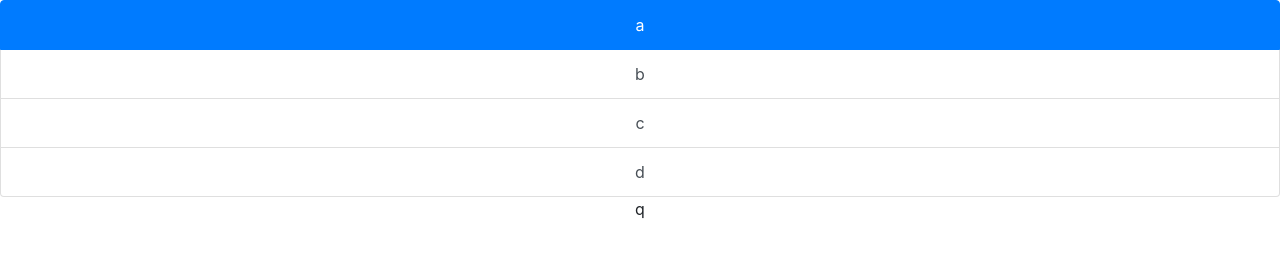
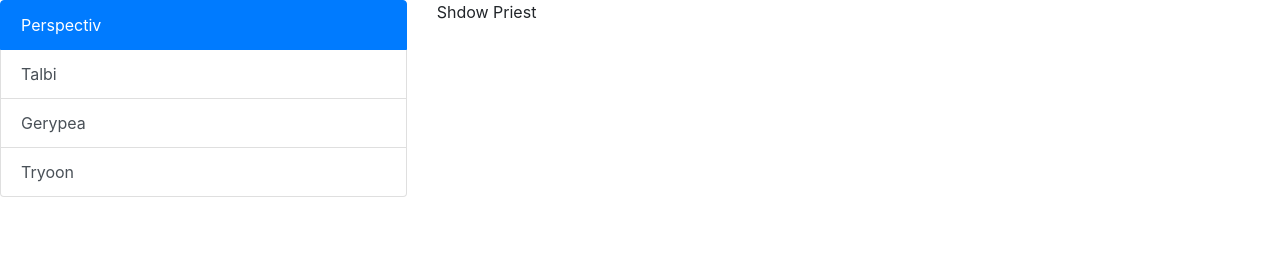
Before and after one commit to Forradalom/Forradalom.github.io, a plain HTML site: page index.html in a window 1280 px wide. Drawn offline with nearby package versions, Linux system fonts and the light colour scheme.

Commit message:
Update index.html

```diff
--- a/index.html
+++ b/index.html
@@ -7,19 +7,24 @@
     <title>Comp</title>
     <link rel="stylesheet" href="https://cdn.jsdelivr.net/npm/bootstrap@4.0.0/dist/css/bootstrap.min.css" integrity="sha384-Gn5384xqQ1aoWXA+058RXPxPg6fy4IWvTNh0E263XmFcJlSAwiGgFAW/dAiS6JXm" crossorigin="anonymous">
 </head>
-<body class="text-center">
-<div class="list-group" id="myList" role="tablist">
-  <a class="list-group-item list-group-item-action active" data-toggle="list" href="#1" role="tab">a</a>
-  <a class="list-group-item list-group-item-action" data-toggle="list" href="#2" role="tab">b</a>
-  <a class="list-group-item list-group-item-action" data-toggle="list" href="#3" role="tab">c</a>
-  <a class="list-group-item list-group-item-action" data-toggle="list" href="#4" role="tab">d</a>
-</div>
-
-<div class="tab-content">
-  <div class="tab-pane active" id="1" role="tabpanel">q</div>
-  <div class="tab-pane" id="2" role="tabpanel">w</div>
-  <div class="tab-pane" id="3" role="tabpanel">e</div>
-  <div class="tab-pane" id="4" role="tabpanel">r</div>
+<body>
+<div class="row">
+  <div class="col-4">
+    <div class="list-group" id="list-tab" role="tablist">
+      <a class="list-group-item list-group-item-action active" id="list-home-list" data-toggle="list" href="#1" role="tab" aria-controls="home">Perspectiv</a>
+      <a class="list-group-item list-group-item-action" id="list-profile-list" data-toggle="list" href="#2" role="tab" aria-controls="profile">Talbi</a>
+      <a class="list-group-item list-group-item-action" id="list-messages-list" data-toggle="list" href="#3" role="tab" aria-controls="messages">Gerypea</a>
+      <a class="list-group-item list-group-item-action" id="list-settings-list" data-toggle="list" href="#4" role="tab" aria-controls="settings">Tryoon</a>
+    </div>
+  </div>
+  <div class="col-8">
+    <div class="tab-content" id="nav-tabContent">
+      <div class="tab-pane fade show active" id="1" role="tabpanel" aria-labelledby="list-home-list">Shdow Priest</div>
+      <div class="tab-pane fade" id="2" role="tabpanel" aria-labelledby="list-profile-list">Retribution Paladin</div>
+      <div class="tab-pane fade" id="3" role="tabpanel" aria-labelledby="list-messages-list">Balance Druid</div>
+      <div class="tab-pane fade" id="4" role="tabpanel" aria-labelledby="list-settings-list">Resto Shaman</div>
+    </div>
+  </div>
 </div>
 
 
```
